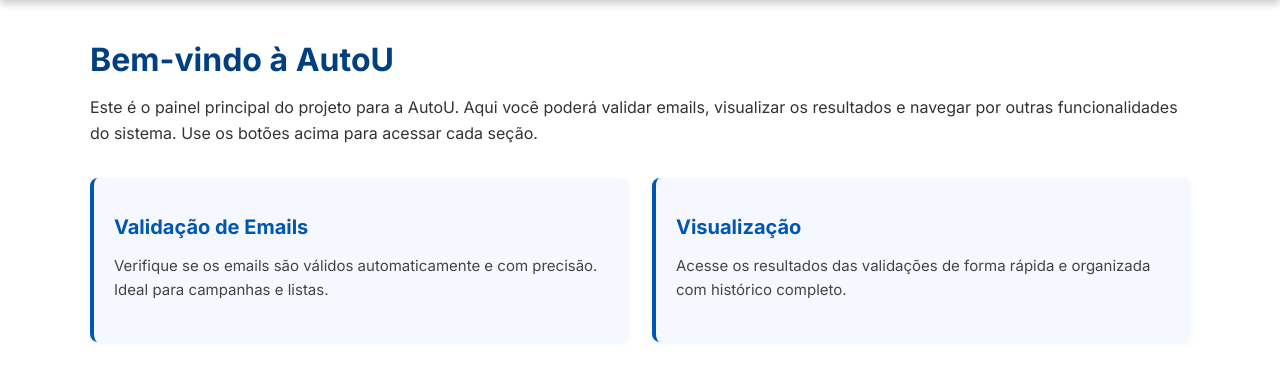
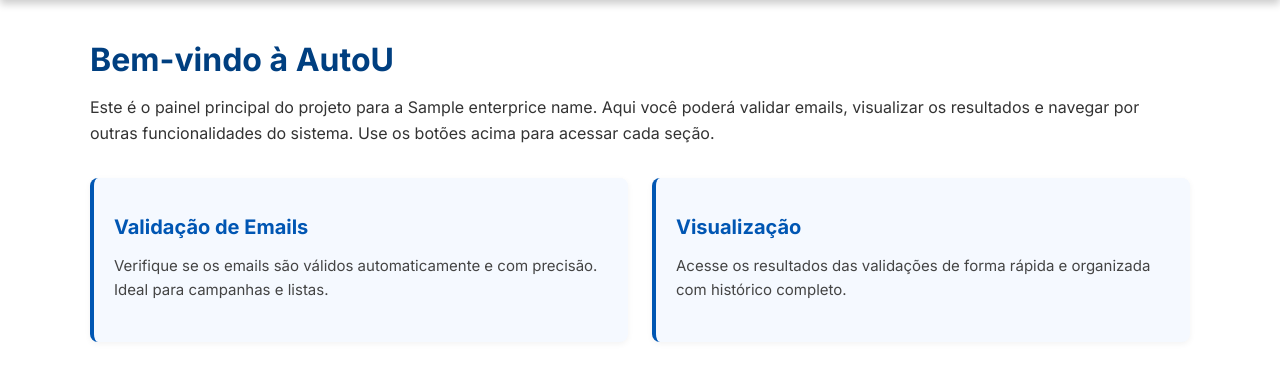
Before and after one commit to CaioLima42/Case_Pratico_AutoU, a Django app: template Case_Pratico/classifier/templates/index.html in a window 1280 px wide. Shown: the part 64-445 px from the top of the page. Run offline with Django 3.2, Linux system fonts and the light colour scheme; the template is opened without the code that fills it: most values are stand-ins (such as "Sample title", 1, 10 or a date in 2020).

Commit message:
Update home page

```diff
--- a/Case_Pratico/classifier/templates/index.html
+++ b/Case_Pratico/classifier/templates/index.html
@@ -14,7 +14,7 @@
     <div class="content">
         <h1>Bem-vindo à AutoU</h1>
         <p class = "paragraph">
-            Este é o painel principal do projeto para a AutoU. Aqui você poderá validar emails, visualizar os resultados
+            Este é o painel principal do projeto para a {{EnterpriceName}}. Aqui você poderá validar emails, visualizar os resultados
             e navegar por outras funcionalidades do sistema. Use os botões acima para acessar cada seção.
         </p>
 
```
